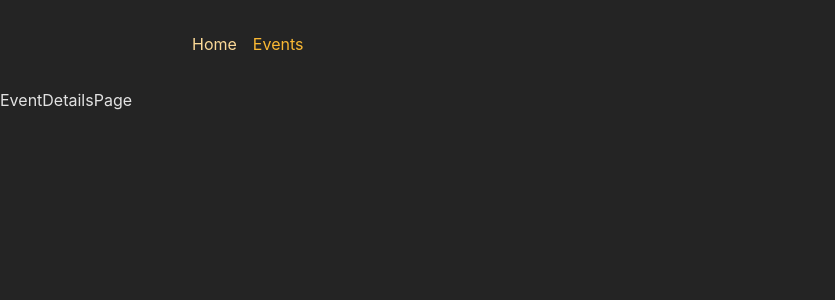
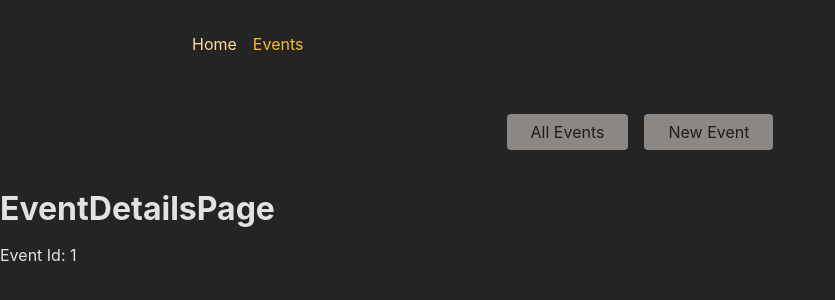
Before and after one commit to Sudarshan0306/Advanced-Routing, a React (Create React App) app: page /events/1 in a window 1280 px wide. Shown: the top 300 px of the page, without its empty margins (0-835 px from the left). Built offline with nearby package versions, Linux system fonts and the light colour scheme.

Commit message:
added loader from react-router

```diff
--- a/src/App.js
+++ b/src/App.js
@@ -27,6 +27,7 @@ import EventsPage from "./pages/EventsPage";
 import EventDetailsPage from "./pages/EventDetailsPage";
 import EditEventPage from "./pages/EditEventPage";
 import NewEventPage from "./pages/NewEventPage";
+import EventsRoot from "./pages/EventsRoot";
 
 const router = createBrowserRouter([
   {
@@ -34,11 +35,29 @@ const router = createBrowserRouter([
     element: <RootLayout />,
     children: [
       { index: true, element: <HomePage /> },
-      { path: "events", element: <EventsPage /> },
-      { path: "events/:eventId", element: <EventDetailsPage /> },
-      { path: "events/:eventId", element: <EventDetailsPage /> },
-      { path: "events/new", element: <NewEventPage /> },
-      { path: "events/:eventId/edit", element: <EditEventPage /> },
+      {
+        path: "events",
+        element: <EventsRoot />,
+        children: [
+          {
+            index: true,
+            element: <EventsPage />,
+            loader: async () => {
+              const response = await fetch("http://localhost:8080/events");
+
+              if (!response.ok) {
+                ///...
+              } else {
+                const resData = await response.json();
+                return resData.events;
+              }
+            },
+          },
+          { path: ":eventId", element: <EventDetailsPage /> },
+          { path: "new", element: <NewEventPage /> },
+          { path: ":eventId/edit", element: <EditEventPage /> },
+        ],
+      },
     ],
   },
 ]);
--- a/src/components/EventsNavigation.js
+++ b/src/components/EventsNavigation.js
@@ -1,4 +1,5 @@
-import classes from './EventsNavigation.module.css';
+import classes from "./EventsNavigation.module.css";
+import { NavLink } from "react-router-dom";
 
 function EventsNavigation() {
   return (
@@ -6,10 +7,25 @@ function EventsNavigation() {
       <nav>
         <ul className={classes.list}>
           <li>
-            <a href="/events">All Events</a>
+            <NavLink
+              className={({ isActive }) =>
+                isActive ? classes.active : undefined
+              }
+              to=""
+              end
+            >
+              All Events
+            </NavLink>
           </li>
           <li>
-            <a href="/events/new">New Event</a>
+            <NavLink
+              className={({ isActive }) =>
+                isActive ? classes.active : undefined
+              }
+              to="new"
+            >
+              New Event
+            </NavLink>
           </li>
         </ul>
       </nav>
--- a/src/pages/EventDetailsPage.jsx
+++ b/src/pages/EventDetailsPage.jsx
@@ -1,8 +1,13 @@
-import React from 'react'
+import React from 'react';
+import { useParams } from 'react-router-dom';
 
 const EventDetailsPage = () => {
+  const params = useParams();
   return (
-    <div>EventDetailsPage</div>
+    <>
+      <h1>EventDetailsPage</h1>
+      <p>Event Id: {params.eventId}</p>
+    </>
   )
 }
 
--- a/src/pages/EventsPage.jsx
+++ b/src/pages/EventsPage.jsx
@@ -1,25 +1,13 @@
-import React from "react";
-import { Link } from "react-router-dom";
+import EventsList from "../components/EventsList";
+import { useLoaderData } from "react-router-dom";
 
-const DUMMY_EVENT = [
-  { id: "e1", title: "Some Event" },
-  { id: "e2", title: "Another Event" },
-  { id: "e3", title: "Differen Event" },
-  { id: "e4", title: "Dangerous Event" },
-];
-
-const EventsPage = () => {
+function EventsPage() {
+  const events = useLoaderData()
   return (
-    <div>
-      <ul>
-        {DUMMY_EVENT.map((e) => (
-          <li key={e.id}>
-            <Link to={e.id}>{e.title}</Link>
-          </li>
-        ))}
-      </ul>
-    </div>
+    <>
+      <EventsList events={events} />
+    </>
   );
-};
+}
 
 export default EventsPage;
--- /dev/null
+++ b/src/pages/EventsRoot.jsx
@@ -0,0 +1,14 @@
+import React from 'react';
+import EventsNavigation from '../components/EventsNavigation'
+import { Outlet } from 'react-router-dom';
+
+const EventsRoot = () => {
+  return (
+    <>
+        <EventsNavigation />
+        <Outlet />
+    </>
+  )
+}
+
+export default EventsRoot
```
